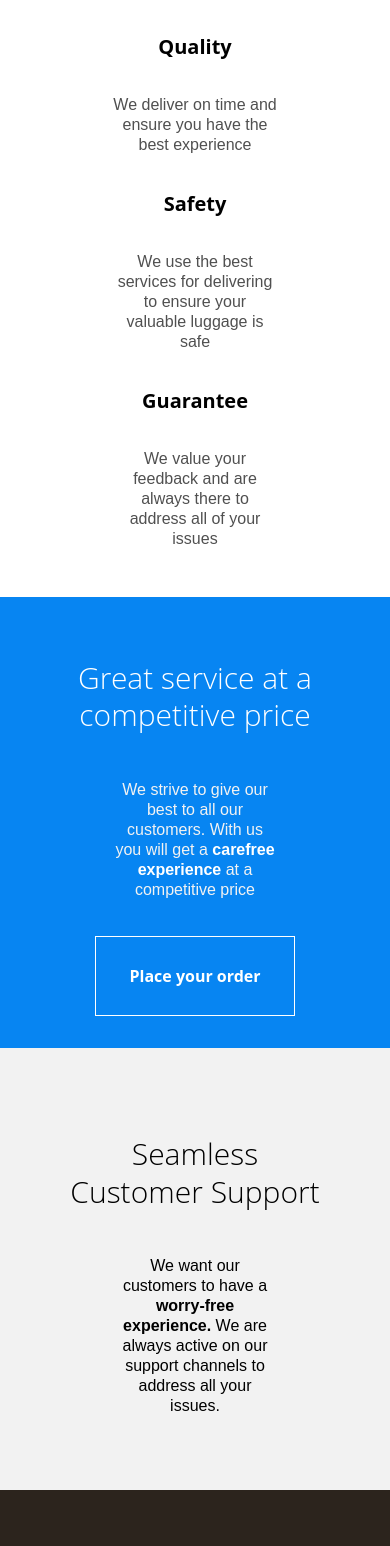
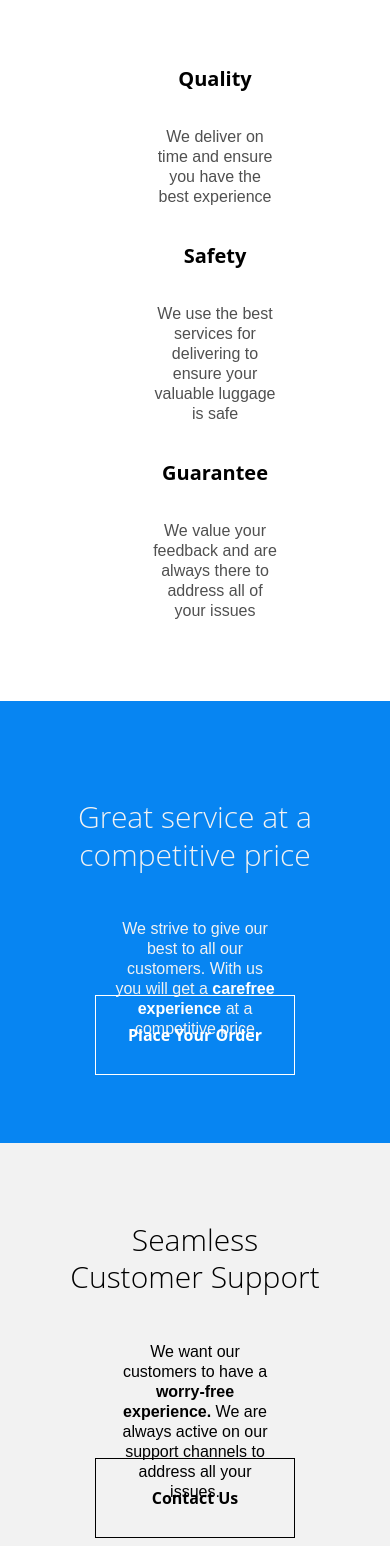
Before and after one commit to enimsoft/manipalcartons, a Next.js app: page /about in a window 390 px wide. Shown: the part 400-1946 px from the top of the page. Built offline with nearby package versions, Linux system fonts and the light colour scheme.

Commit message:
make responsive

```diff
--- a/package.json
+++ b/package.json
@@ -11,6 +11,7 @@
   "dependencies": {
     "@zeit/next-css": "^1.0.1",
     "@zeit/next-sass": "^1.0.1",
+    "classnames": "^2.2.6",
     "file-loader": "^6.0.0",
     "next": "9.5.2",
     "next-images": "^1.4.1",
--- a/pages/about.jsx
+++ b/pages/about.jsx
@@ -1,35 +1,38 @@
 import React from 'react'
-import styles from '../styles/About.module.css'
+import styles from '../styles/AboutMobile.module.css'
+import cx from 'classnames'
+
 // import background from '/static/assets/background.jpg'
 
 const about = () => {
     return (
         <div className={styles.container}>
 
-            <header className={styles.header}>
+            <header className={cx(styles.header, styles.grid)}>
 
-                <img src="/static/assets/background.jpg" className={styles.bgImage}/>
+                <img src="/static/assets/background.jpg" className={styles.bgImage} />
 
                 {/* collapsible navbar */}
                 <div className={styles.nav}></div>
 
+                <div className={styles.contentWrap}>
                     {/* title */}
                     <h1>Manipal Cartons</h1>
-
-                <div className={styles.contentWrap}>
                     <p>
                         The <strong>#1</strong> movers and packers in Manipal
                     </p>
-                </div>
                     <br />
 
                     <button>Deliver Now</button>
+                </div>
             </header>
 
-            <section className={styles.section_1}>
+            <section className={cx(styles.section_1, styles.grid)}>
+                <ul>
+                    <li>
                         <div className={styles.card}>
                             <div className={styles.logo}></div>
-                    <div className={styles.contentWrap}>
+                            <div className={styles.cardContent}>
                                 <h3>
                                     Quality
                         </h3>
@@ -38,9 +41,11 @@ const about = () => {
                         </p>
                             </div>
                         </div>
+                    </li>
+                    <li>
                         <div className={styles.card}>
                             <div className={styles.logo}></div>
-                    <div className={styles.contentWrap}>
+                            <div className={styles.cardContent}>
                                 <h3>
                                     Safety
                                 </h3>
@@ -49,9 +54,11 @@ const about = () => {
                                 </p>
                             </div>
                         </div>
+                    </li>
+                    <li>
                         <div className={styles.card}>
                             <div className={styles.logo}></div>
-                    <div className={styles.contentWrap}>
+                            <div className={styles.cardContent}>
                                 <h3>
                                     Guarantee
                                 </h3>
@@ -60,25 +67,30 @@ const about = () => {
                                 </p>
                             </div>
                         </div>
+                    </li>
+                </ul>
             </section>
 
-            <section className={styles.section_2}>
-                <div className={styles.contentWrap}>
+            <section className={cx(styles.section_2, styles.grid)}>
+                <div className={styles.box}>
+                    <div className={styles.boxContent}>
                         <h1>Great service at a competitive price</h1>
                         <p>We strive to give our best to all our customers. With us you will get a <strong>carefree experience</strong> at a competitive price</p>
                         <br />
-                    <button>Place your order</button>
+                        <div className={styles.buttons}><button>Place Your Order</button></div>
+                    </div>
+                </div>
+                <div className={styles.box}>
+                    <div className={styles.boxContent}>
+                        <h1>Seamless Customer Support</h1>
+                        <p>We want our customers to have a <strong>worry-free experience.</strong> We are always active on our support channels to address all your issues.</p><br />
+                        <div className={styles.buttons}><button className={styles.btn2}>Contact Us</button></div>
+                    </div>
                 </div>
             </section>
 
-            <section className={styles.section_3}>
+            <footer className={cx(styles.footer, styles.grid)}>
                 <div className={styles.contentWrap}>
-                    <h1>Seamless Customer Support</h1>
-                    <p>We want our customers to have a <strong>worry-free experience.</strong> We are always active on our support channels to address all your issues.</p>
-                </div>
-            </section>
-
-            <footer className={styles.footer}>
                     <div className={styles.box}>
                         <h3>Contact</h3>
                         <p>+91 8765435468</p>
@@ -90,6 +102,7 @@ const about = () => {
                         <p>support@example.com</p>
                         <p>support2@example.com</p>
                     </div>
+                </div>
             </footer>
         </div>
     )
--- a/styles/About.module.css
+++ /dev/null
@@ -1,90 +0,0 @@
-/* general stuff */
-.container {
-    /* background: #333 */
-}
-
-.container h {
-    display: block;
-}
-
-.container p {
-    display: block;
-    padding: 0 3em;
-}
-
-.bgImage {
-    position: absolute;
-    width: 100vw;
-    height: auto;
-    background-position: center;
-    background-repeat: no-repeat;
-    background-size: cover;
-    z-index: -1;
-    opacity: 0.4;
-}
-
-.header {
-    padding: 0 0 3em 0;
-    background: #333;
-    color: white;
-    font-size: 1.25em;
-}
-
-.section_1, .section_2, .section_3 {
-    padding: 2em 4em;
-    display: flex;
-    flex-flow: column nowrap;
-    justify-content: center;
-    align-items: center;
-}
-
-.contentWrap {
-    display: flex;
-    flex-flow: column nowrap;
-    justify-content: center;
-    align-items: center;
-}
-
-.section_1 {
-    background-color: white;
-}
-
-.section_1 p {
-    color: #505050;
-}
-
-.section_2 {
-    min-height: 442px;
-    background-color: #0785F2;
-    color: white;
-}
-
-.section_2 p {
-    color: #f2f2f2;
-}
-
-.section_2 strong {
-    color: white;
-}
-
-.section_3 {
-    min-height: 442px;
-    background-color: #f2f2f2;
-}
-
-.footer {
-    margin: 0;
-    padding: 2em 0;
-    background: #2C241D;
-    color: white;
-}
-
-.footer {
-    display: flex;
-    justify-content: center;
-    align-items: center;
-}
-
-.footer p {
-    font-size: 0.75em;
-}
--- /dev/null
+++ b/styles/AboutMobile.module.css
@@ -0,0 +1,145 @@
+/* general stuff */
+
+.boxContent {
+    position: relative;
+}
+
+.buttons {
+    position: absolute;
+    bottom: 0em;
+}
+
+.container {
+    /* background: #333 */
+}
+
+.container h {
+    display: block;
+}
+
+.container p {
+    display: block;
+    padding: 0 3em;
+}
+
+.bgImage {
+    position: absolute;
+    width: 100vw;
+    height: auto;
+    background-position: center;
+    background-repeat: no-repeat;
+    background-size: cover;
+    z-index: -1;
+    opacity: 0.4;
+}
+
+.header {
+    padding: 0 0 3em 0;
+    background: #333;
+    color: white;
+    font-size: 1.25em;
+}
+
+.section_1, .section_2 .box {
+    height: 30%;
+    min-height: 442px;
+}
+
+.section_1, .section_2 .box {
+    padding: 3em 4em;
+    display: flex;
+    flex-flow: column nowrap;
+    justify-content: center;
+    align-items: center;
+}
+
+.contentWrap {
+    display: flex;
+    flex-flow: column nowrap;
+    justify-content: center;
+    align-items: center;
+}
+
+.section_1 {
+    background-color: white;
+}
+
+.section_1 ul {
+    list-style: none;
+}
+
+.section_1 p {
+    color: #505050;
+}
+
+.section_2 .box {
+    height: 100%;
+    background-color: #f2f2f2;
+    color: black;
+}
+
+.btn2 {
+    color: black;
+    border: 1px solid black;
+    background: none;
+}
+
+.btn2:hover {
+    color: white;
+    background: black;
+}
+
+.section_2 .box .boxContent {
+    height: 100%;
+    display: flex;
+    flex-flow: column nowrap;
+    justify-content: flex-start;
+    align-items: center;
+}
+
+.section_2 .box:first-child {
+    background-color: #0785F2;
+    color: #f2f2f2;
+}
+
+.section_2 .box:first-child strong {
+    color: white;
+}
+
+.footer {
+    margin: 0;
+    padding: 2em 0;
+    background: #2C241D;
+    color: white;
+}
+
+.footer .contentWrap {
+    display: flex;
+    flex-flow: row nowrap;
+    justify-content: center;
+    align-items: center;
+}
+
+.footer p {
+    font-size: 0.75em;
+}
+
+@media (min-width: 900px) {
+    .grid {
+        display: grid;
+        grid-template-columns: 1fr repeat(2, minmax(auto, 25em)) 1fr;
+    }
+    .contentWrap, .section_1 ul {
+        grid-column: 2/4;
+    }
+    .section_1 ul {
+        display: flex;
+        justify-content: space-evenly;
+    }
+    .section_1 li {
+        width: auto;
+    }
+    .section_2 .box {
+        grid-column: span 2;
+    }
+}
```
Also changed, not shown: styles/AboutDesktop.module.css (added), 1 other file (tests, documents, lock files or other folders). Lines whose indentation alone changed are shown as unchanged.
